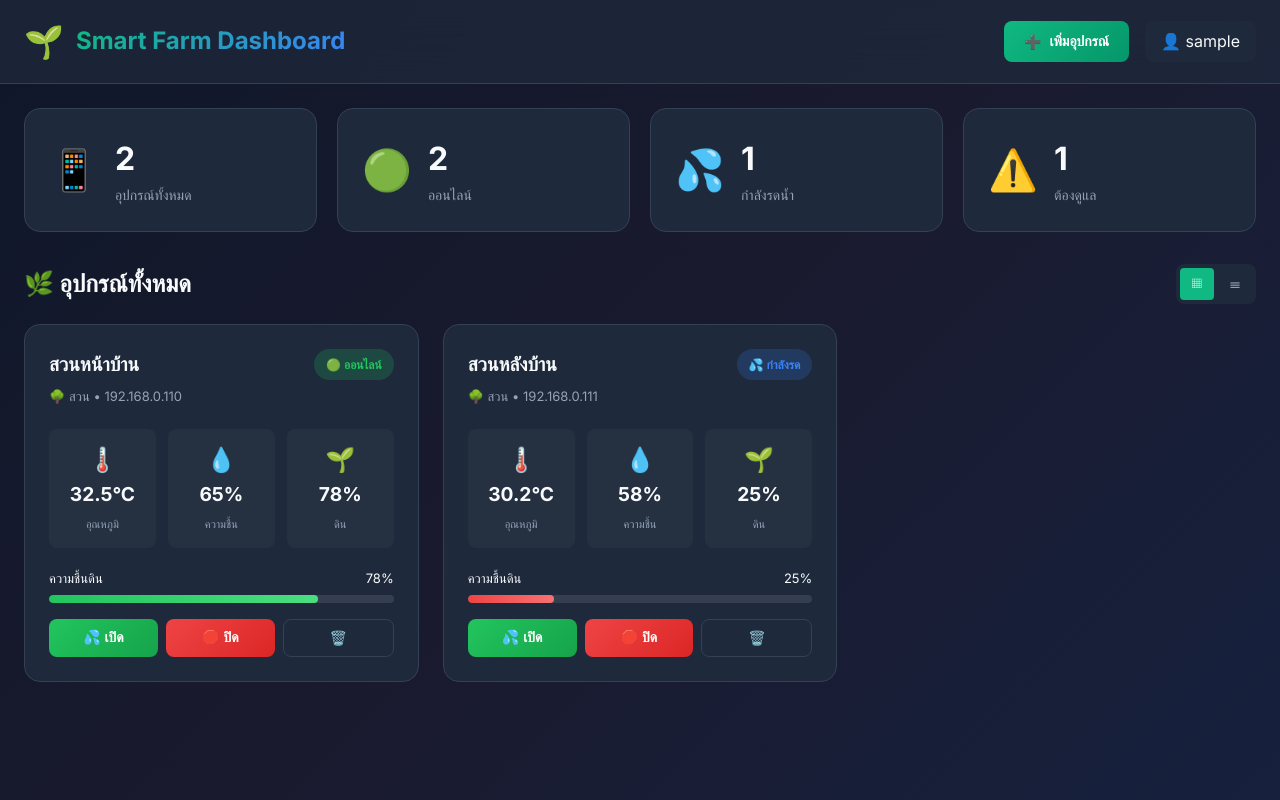
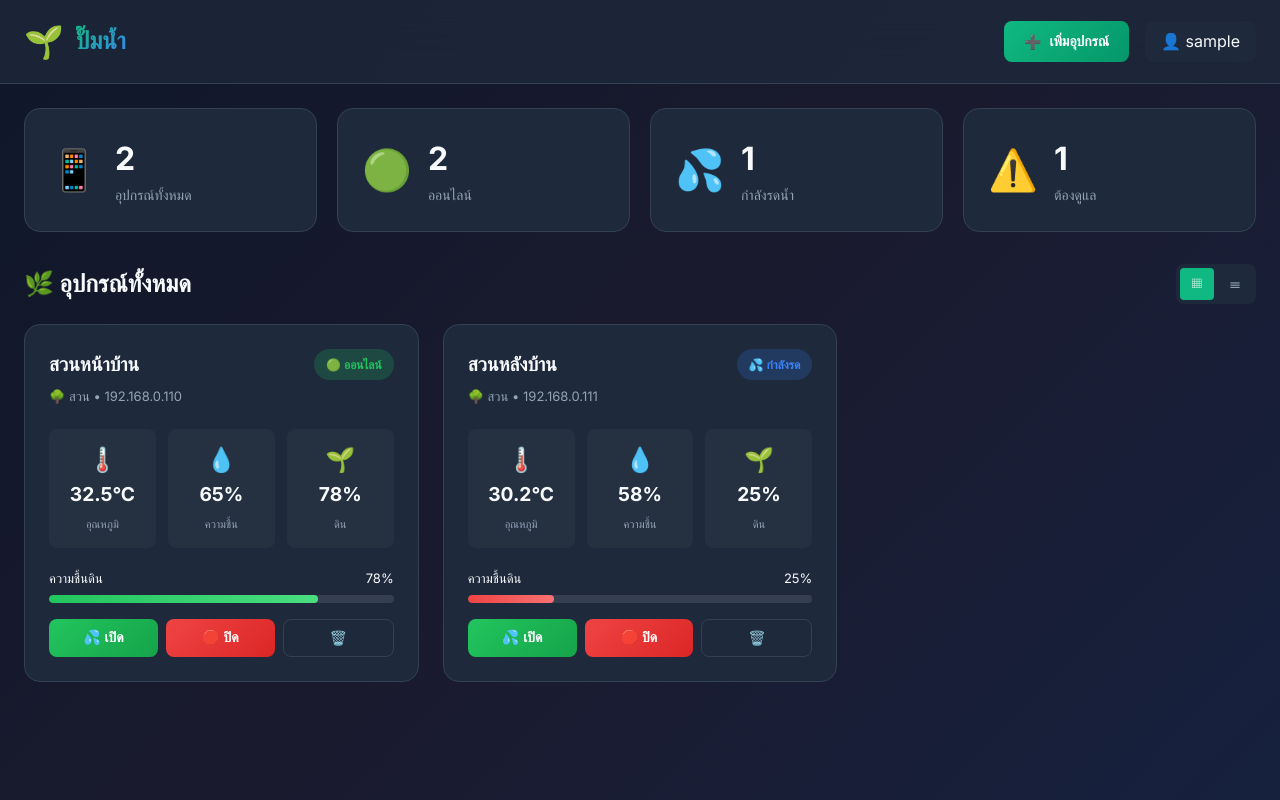
Before and after one commit to thong-stdev/smartfarm-backend, a website: page public/dashboard.html in a window 1280 px wide. Drawn offline with nearby package versions, Linux system fonts and the light colour scheme; no server answers; sample sign-in values are in the browser's storage.

Commit message:
Update dashboard.html

```diff
--- a/public/dashboard.html
+++ b/public/dashboard.html
@@ -4,7 +4,7 @@
 <head>
   <meta charset="UTF-8">
   <meta name="viewport" content="width=device-width, initial-scale=1.0">
-  <title>🌱 Smart Farm Dashboard</title>
+  <title>🌱 ปั๊มน้ำ</title>
   <link rel="preconnect" href="https://fonts.googleapis.com">
   <link href="https://fonts.googleapis.com/css2?family=Inter:wght@400;500;600;700&display=swap" rel="stylesheet">
   <link rel="stylesheet" href="styles.css">
@@ -51,7 +51,7 @@
     <div class="header-content">
       <div class="logo">
         <span class="logo-icon">🌱</span>
-        <h1>Smart Farm Dashboard</h1>
+        <h1>ปั๊มน้ำ</h1>
       </div>
       <div class="header-actions">
         <button class="btn btn-primary" onclick="openAddDeviceModal()">
```
